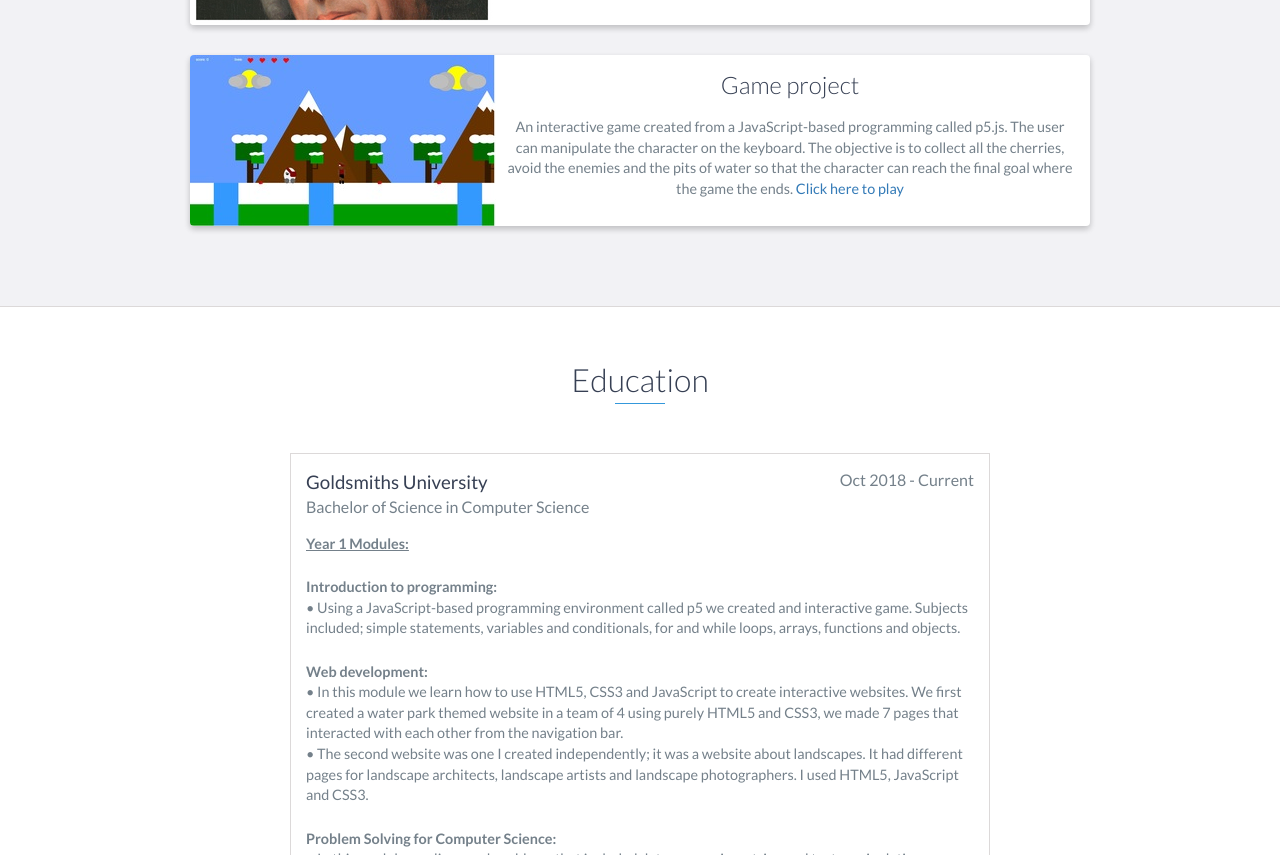
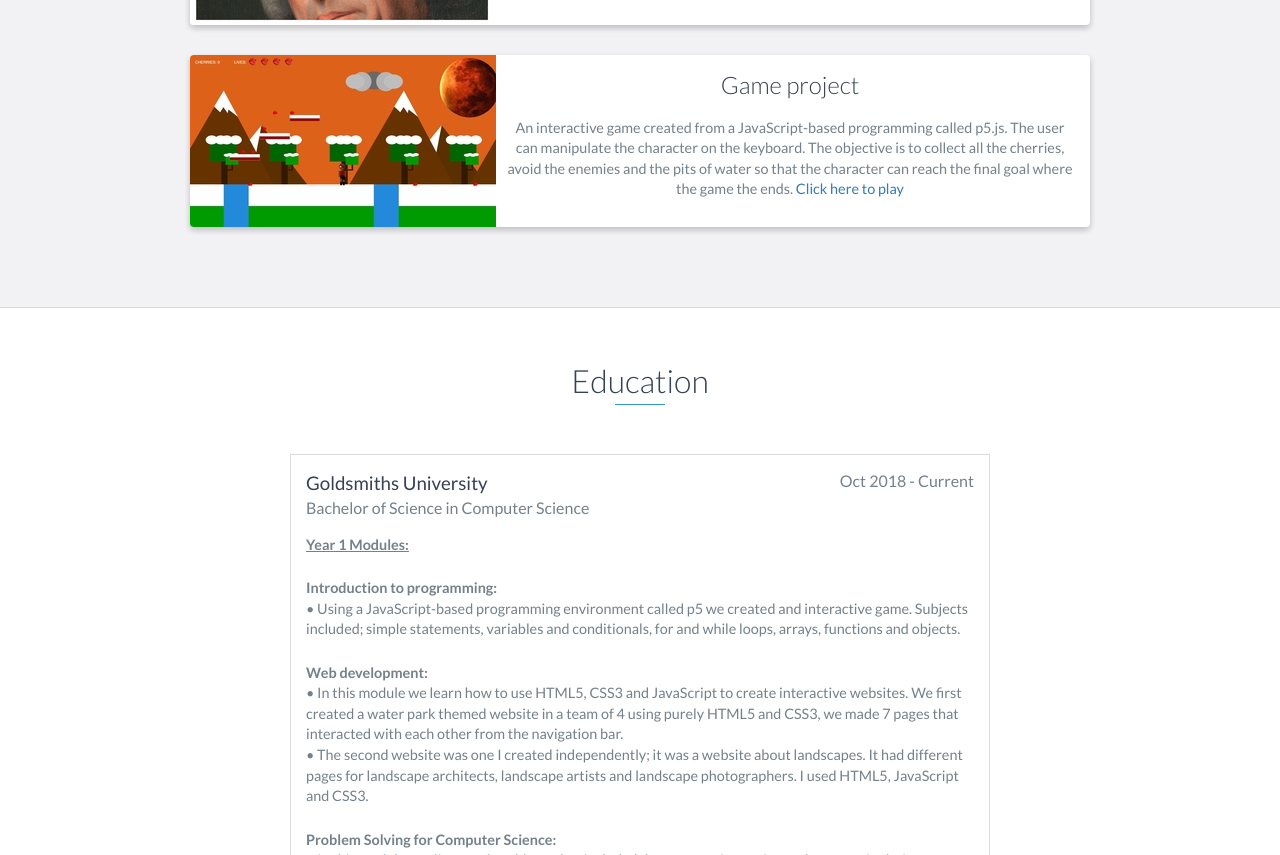
Before and after one commit to HaalaSudi/HaalaSudi.github.io, a plain HTML site: page index.html in a window 1280 px wide. Shown: the part 2035-2890 px from the top of the page. Drawn offline with nearby package versions, Linux system fonts and the light colour scheme.

Commit message:
Update index.html

```diff
--- a/index.html
+++ b/index.html
@@ -145,7 +145,7 @@
 
                 <div class="project shadow-large">
                     <div class="project-image">
-                        <img src="images/game1.jpg" />
+                        <img src="images/gameProject.jpg" />
                     </div>
                     <!-- End .project-image -->
                     <div class="project-info">
```
